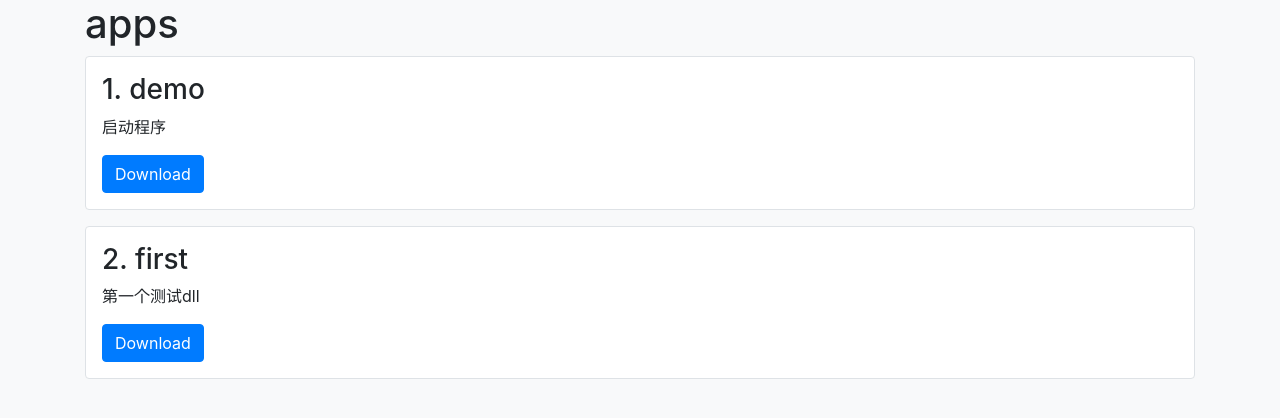
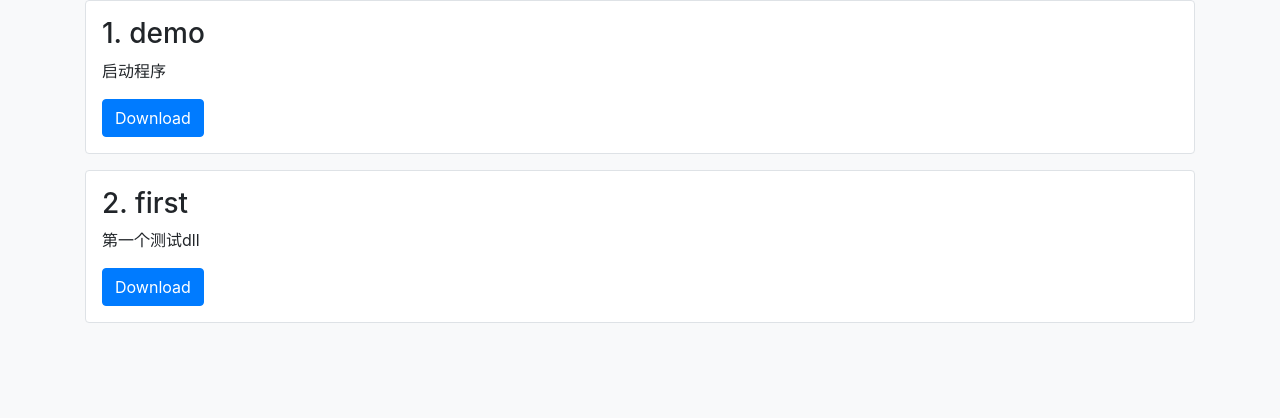
Before and after one commit to jh-zn/jh-zn.github.io, a plain HTML site: page index.html in a window 1280 px wide. Drawn offline with nearby package versions, Linux system fonts and the light colour scheme.

Commit message:
simple index.html file

```diff
--- a/index.html
+++ b/index.html
@@ -28,11 +28,6 @@
      <div class="container">
         <div class="row">
             <div class="col-md-12">
-                <h1 class="text-left">apps</h1>
-            </div>
-        </div>
-        <div class="row">
-            <div class="col-md-12">
                 <div class="apps">
 
                 </div>
```
